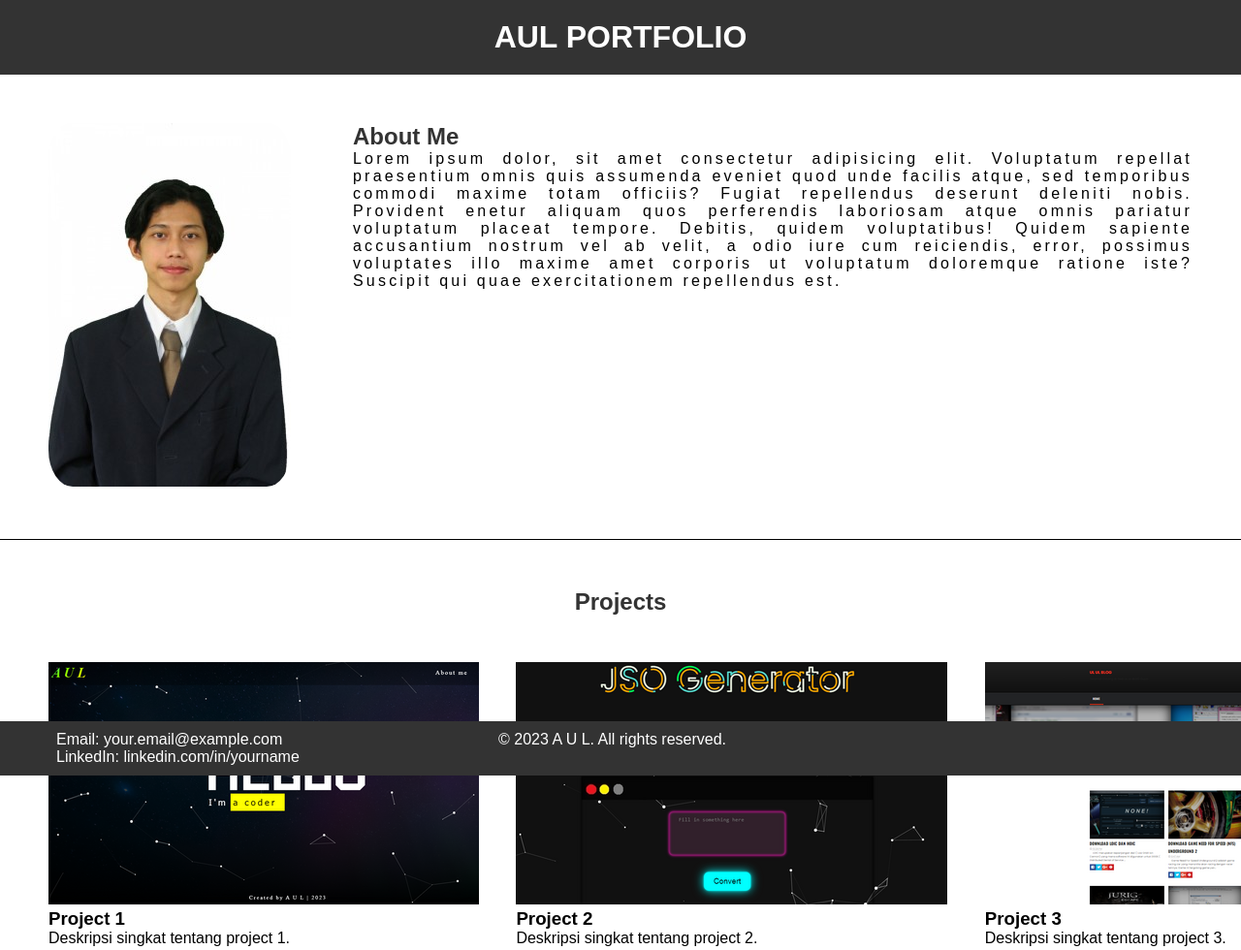
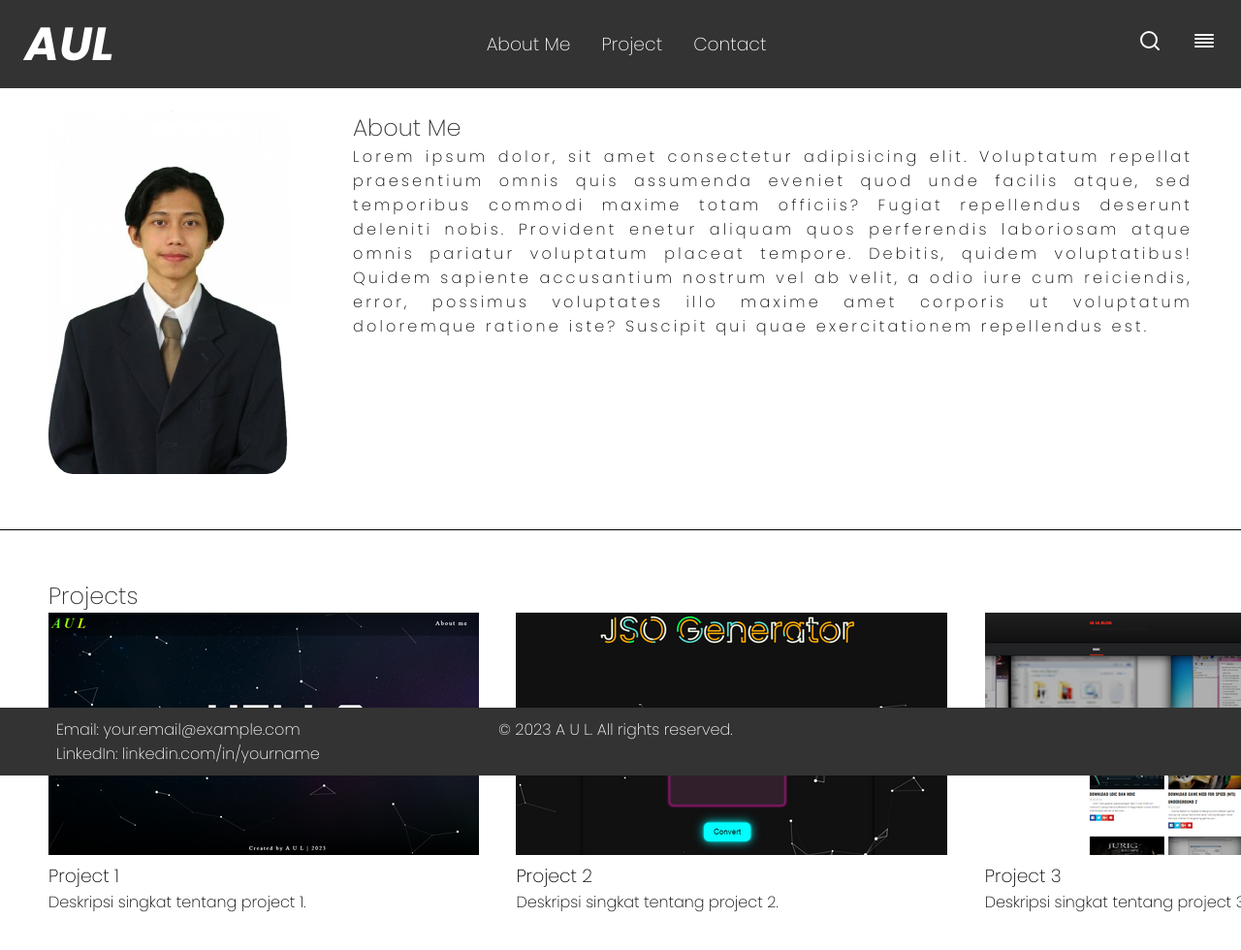
Before and after one commit to FathaulMarantz/09---WebChatGPT, a website: page public/index.html in a window 1280 px wide. Shown: the top 980 px of the page at 97% size. Drawn offline with nearby package versions, Linux system fonts and the light colour scheme.

Commit message:
Projetc 1 | Simple Portfolio by Chat GPT

```diff
--- a/public/assets/script.js
+++ b/public/assets/script.js
@@ -0,0 +1,8 @@
+function tampilkanInput() {
+    // Mendapatkan nilai dari elemen input
+    const hasil = document.getElementById("name").value;
+
+    var hasilHTML = "<p>Input dari pengguna:    " + hasil + "</p>";
+    // Menampilkan nilai menggunakan document.getElementById
+    document.getElementById("hasil").innerHTML = hasilHTML
+}
--- a/public/assets/style.css
+++ b/public/assets/style.css
@@ -1,8 +1,11 @@
+@import url('https://fonts.googleapis.com/css2?family=Poppins:ital,wght@0,200;0,500;1,200;1,500;1,700&display=swap');
 * {
     box-sizing: border-box;
     margin: 0;
     padding: 0;
     border: 0;
+    font-family: "Poppins";
+    font-weight: 200;
 }
 
 body {
@@ -15,11 +18,48 @@
     background-color: #333;
     color: white;
     text-align: center;
-    padding: 20px;
+    padding: 0.6rem;
+    display: flex;
+    justify-content: space-between;
+    position: fixed;
+    width: 100%;
+    top: 0;
 }
 
-header h1 {
-    text-transform: uppercase;
+header .nav-logo h1 {
+    font-weight: 700;
+    font-style: italic;
+    font-size: 3rem;
+    margin-left: 1rem;
+}
+
+header .nav-mid {
+    display: flex;
+    gap: 2rem;
+    text-decoration: none;
+    justify-content: center;
+    align-items: center;
+}
+
+header .nav-mid a {
+    text-decoration: none;
+}
+
+header .nav-mid a h3 {
+    color: white;
+}
+
+header .nav-extra {
+    display: flex;
+    justify-content: center;
+    align-items: center;
+    gap: 2rem;
+    margin-right: 1rem;
+}
+
+header .nav-extra a {
+    text-decoration: none;
+    color: white;
 }
 
 section {
@@ -32,6 +72,7 @@
     gap: 4rem;
     justify-content: center;
     align-items: flex-start;
+    margin-top: 4rem;
 }
 
 #about .col1 img {
@@ -112,3 +153,7 @@
 footer .col2 {
     width: 60%;
 }
+
+button {
+    margin: 0;
+}
--- a/public/index.html
+++ b/public/index.html
@@ -6,11 +6,30 @@
     <meta name="viewport" content="width=device-width, initial-scale=1.0">
     <title>Portfolio Simple AUL by GPT</title>
     <link rel="stylesheet" href="./assets/style.css">
+    <script src="https://unpkg.com/feather-icons"></script>
+    <script src="https://cdn.jsdelivr.net/npm/feather-icons/dist/feather.min.js"></script>
 </head>
 
 <body>
     <header>
-        <h1>aul portfolio</h1>
+        <div class="nav-logo">
+            <h1>AUL</h1>
+        </div>
+        <div class="nav-mid">
+            <a href="#about">
+                <h3>About Me</h3>
+            </a>
+            <a href="#project">
+                <h3>Project</h3>
+            </a>
+            <a href="#contact">
+                <h3>Contact</h3>
+            </a>
+        </div>
+        <div class="nav-extra">
+            <a href=""><i data-feather="search"></i></a>
+            <a href=""><i data-feather="align-justify"></i></a>
+        </div>
     </header>
 
     <section id="about">
@@ -25,7 +44,7 @@
         </div>
     </section>
 
-    <section id="projects">
+    <section id="project">
         <h2>Projects</h2>
         <div class="img-project">
             <div class="project">
@@ -48,7 +67,7 @@
     </section>
     <section id="contact">
         <h2>Contact</h2>
-        <form id="contact-form" action="submit_form.php" method="post">
+        <form id="contact-form" action="./assets/submit_form.html" method="post" target="_blank">
             <label for="name">Nama:</label>
             <input type="text" id="name" name="name" required>
 
@@ -57,8 +76,8 @@
 
             <label for="message">Pesan:</label>
             <textarea id="message" name="message" required></textarea>
-
-            <button type="submit">Kirim Pesan</button>
+            <button onclick="tampilkanInput()">Tampilkan Input</button>
+            <!-- <button type="submit">Kirim Pesan</button> -->
         </form>
 
     </section>
@@ -73,7 +92,9 @@
             <p>&copy; 2023 A U L. All rights reserved.</p>
         </div>
     </footer>
-
+    <script>
+        feather.replace();
+    </script>
     <script src="./assets/script.js"></script>
 </body>
 
```
Also changed, not shown: public/assets/submit_form.html (added, +24 -0 lines).
